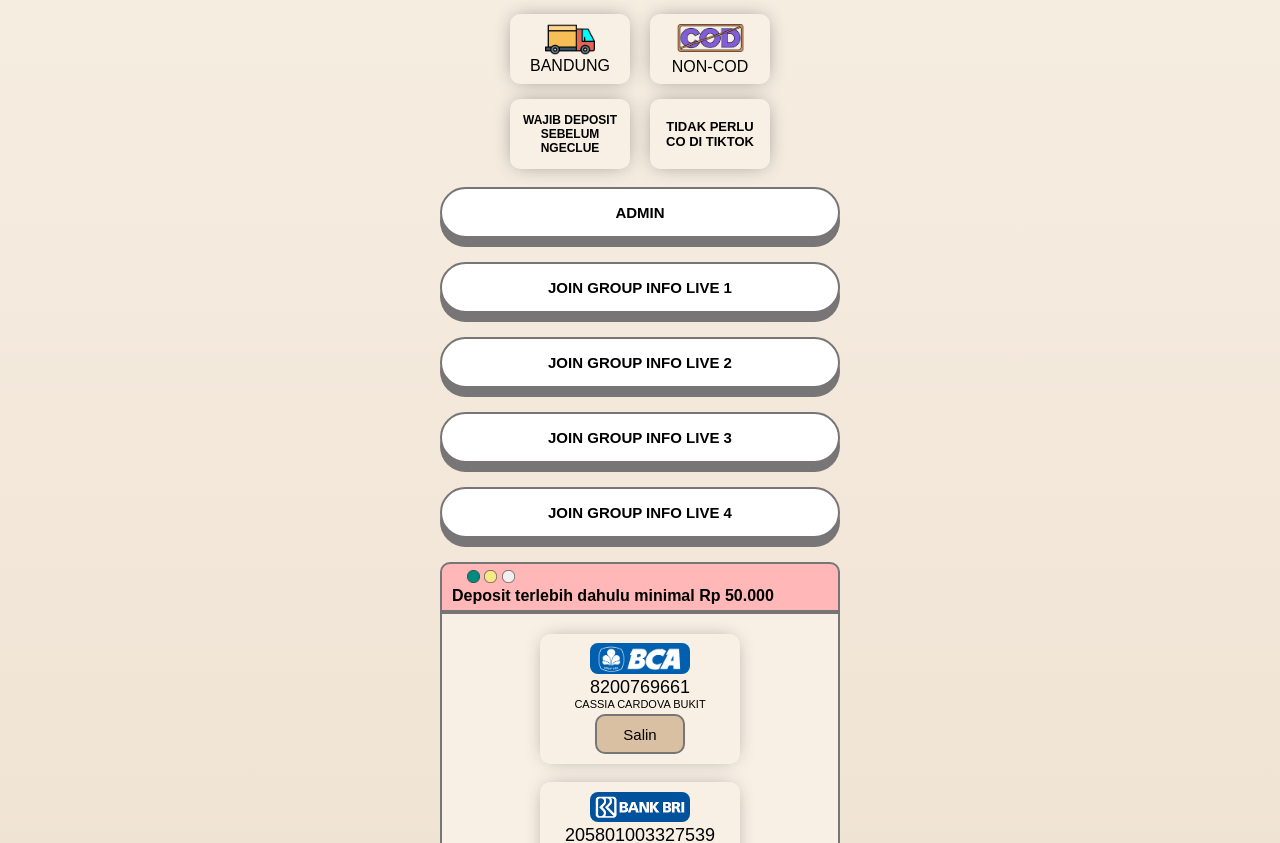
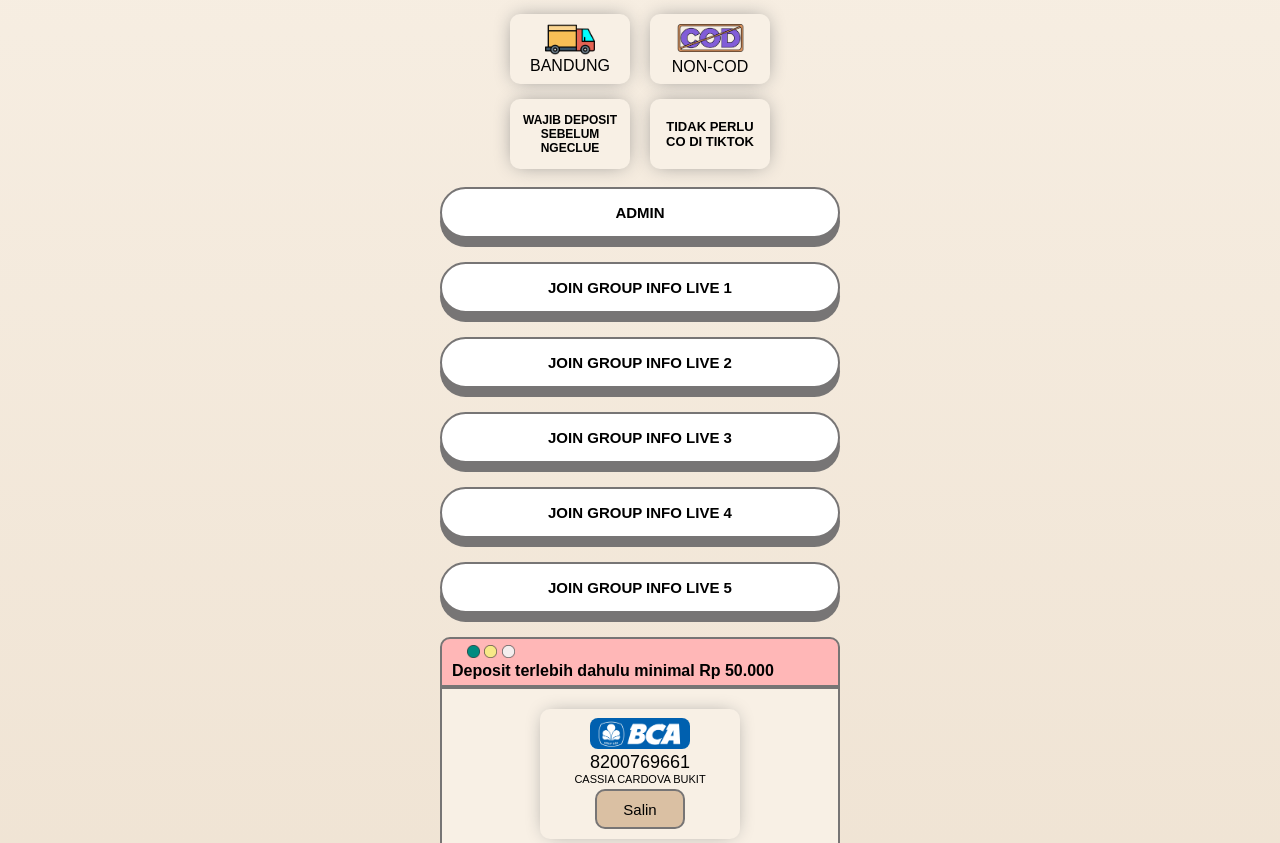
Before and after one commit to twinz09/avodraccollection, a plain HTML site: page index.html in a window 1280 px wide. Shown: the part 234-1077 px from the top of the page. Drawn offline with Linux system fonts and the light colour scheme.

Commit message:
Update index.html
grup 5

```diff
--- a/index.html
+++ b/index.html
@@ -116,6 +116,15 @@ https://chat.whatsapp.com/KxYaVclYyZ4I2NPFncy0VE
               ><b>JOIN GROUP INFO LIVE 4</b></a
             >
           </li>
+
+
+<li>
+            <a
+              href="https://chat.whatsapp.com/H9tTB3rj6OkGAm2yToPpad"
+              class="button-link"
+              ><b>JOIN GROUP INFO LIVE 5</b></a
+            >
+          </li>
         </ul>
       </div>
 
```
